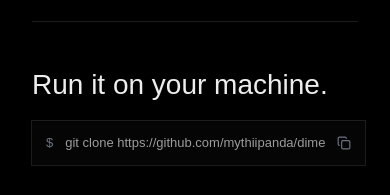
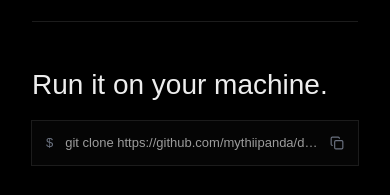
Before and after one commit to mythiipanda/mythiipanda.github.io, a Next.js app in the folder apps/dime-variants/: page /b in a window 390 px wide. Shown: the part 2707-2902 px from the top of the page. Built offline with nearby package versions, Linux system fonts and the light colour scheme; a web font is replaced by a local one.

Commit message:
variants: mobile close strip fit, table min width

```diff
--- a/apps/dime-variants/components/v/Close.tsx
+++ b/apps/dime-variants/components/v/Close.tsx
@@ -19,7 +19,7 @@ function CopyCmd() {
     }
   };
   return (
-    <button type="button" onClick={go} aria-label="Copy clone command" className="press group flex h-11 w-full max-w-[460px] items-center gap-3 rounded-[10px] bg-field px-3.5 text-left font-mono text-[13px] text-ink-2 shadow-[0_0_0_1px_var(--line)] transition-colors hover:text-ink hover:shadow-[0_0_0_1px_var(--line-strong)]">
+    <button type="button" onClick={go} aria-label="Copy clone command" className="press group flex h-11 w-full min-w-0 max-w-[460px] items-center gap-3 rounded-[10px] bg-field px-3.5 text-left font-mono text-[13px] text-ink-2 shadow-[0_0_0_1px_var(--line)] transition-colors hover:text-ink hover:shadow-[0_0_0_1px_var(--line-strong)]">
       <span className="text-ink-3">$</span>
       <span className="min-w-0 flex-1 truncate">{CMD}</span>
       {done ? <Check size={14} className="text-green" /> : <Copy size={14} className="text-ink-3 group-hover:text-ink" />}
@@ -31,7 +31,7 @@ export function Close({ max = "max-w-[1200px]", center = false, title = "Run it
   return (
     <section id="close" className={flush ? "pt-10 md:pt-16" : `mx-auto ${max} px-5 pt-10 md:px-6 md:pt-16`}>
       <div className={`flex flex-col gap-8 border-t border-line pt-12 md:pt-16 ${center ? "items-center text-center" : "items-start md:flex-row md:items-end md:justify-between"}`}>
-        <div className={`flex flex-col gap-5 ${center ? "items-center" : "items-start"}`}>
+        <div className={`flex w-full min-w-0 flex-col gap-5 md:w-auto ${center ? "items-center" : "items-start"}`}>
           <h2 className="text-[28px] leading-[34px] md:text-[36px] md:leading-[42px]">{title}</h2>
           <CopyCmd />
         </div>
--- a/apps/dime-variants/components/workbench/Artifact.tsx
+++ b/apps/dime-variants/components/workbench/Artifact.tsx
@@ -53,7 +53,7 @@ export function SortTable({ columns, rows, active }: { columns: Col[]; rows: (st
   const toggle = (i: number) =>
     setSort((s) => (s && s.col === i ? { col: i, dir: s.dir === 1 ? -1 : 1 } : { col: i, dir: columns[i].numeric ? -1 : 1 }));
   return (
-    <table className="w-full min-w-[420px] text-[13px]">
+    <table className="w-full min-w-[360px] text-[13px]">
       <thead className="sticky top-0 z-10 bg-canvas">
         <tr className="border-b border-line">
           {columns.map((c, i) => (
```
